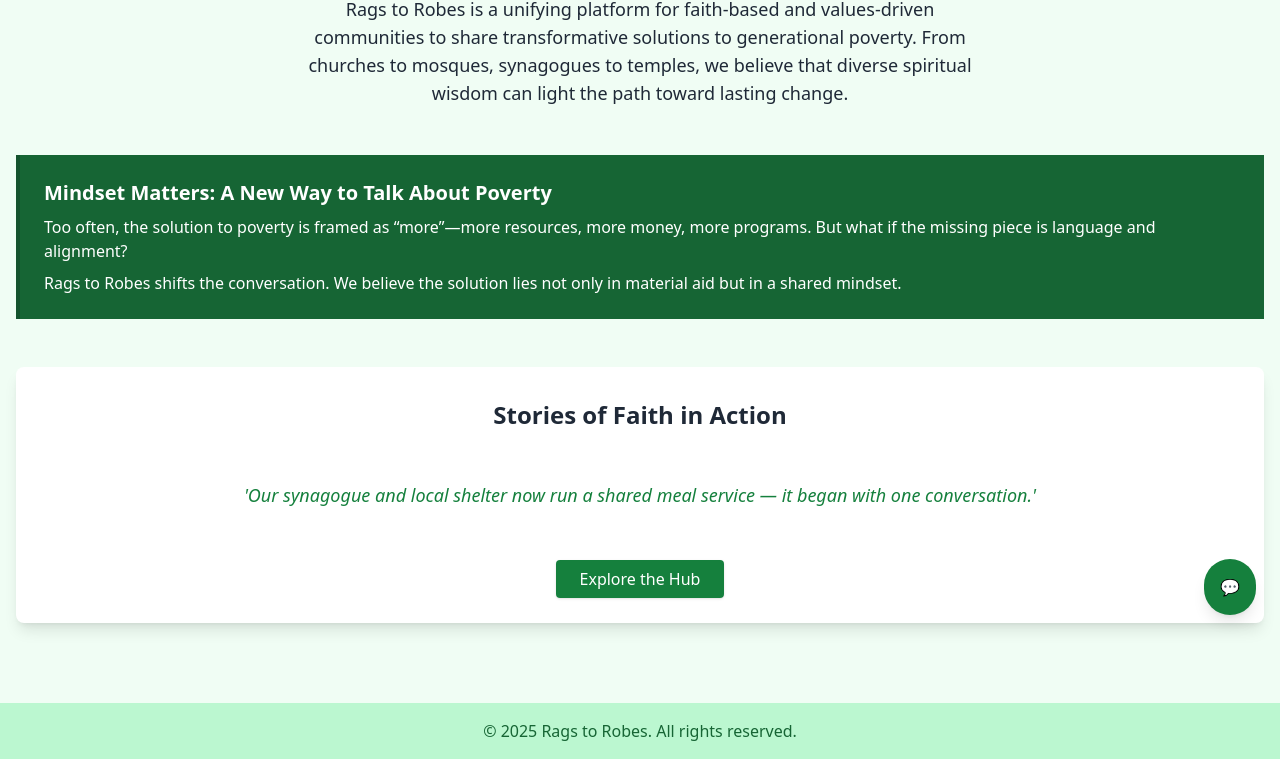
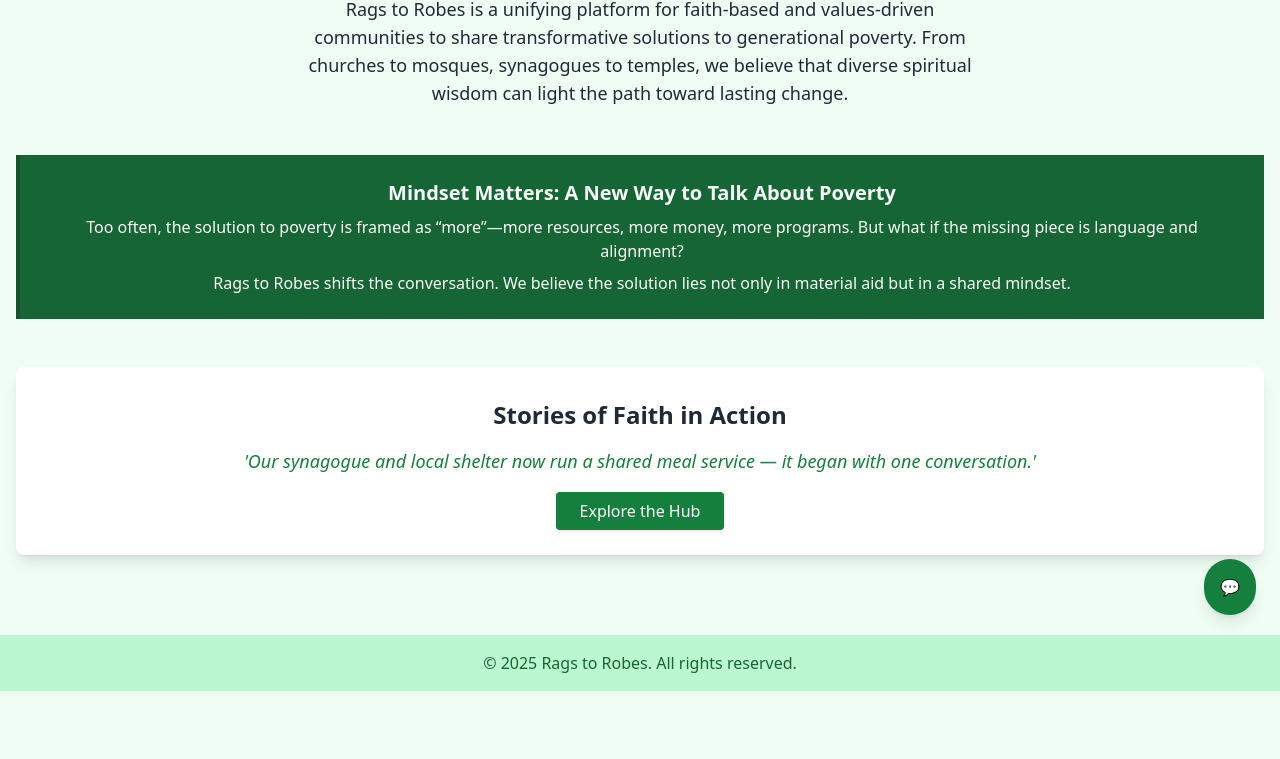
Before and after one commit to Rags-to-Robes/SIP, a plain HTML site: page index.html in a window 1280 px wide. Shown: the part 161-920 px from the top of the page. After the commit the page ends 852 px from the top, so only its background shows below. Drawn offline with nearby package versions, Linux system fonts and the light colour scheme.

Commit message:
rotation timing

```diff
--- a/index.html
+++ b/index.html
@@ -39,7 +39,7 @@
       </section>
 
       <!-- Mindset Shift Section -->
-      <section id="rotating-section" class="bg-green-800 border-l-4 border-green-900 text-white p-6 mb-12">
+      <section id="rotating-section" class="bg-green-800 border-l-4 border-green-900 text-white p-6 mb-12 text-center flex flex-col items-center min-h-[150px]">
         <h3 id="rotating-title" class="text-xl font-semibold mb-2">Mindset Matters: A New Way to Talk About Poverty</h3>
         <p id="rotating-paragraph-1" class="mb-2">
           Too often, the solution to poverty is framed as “more”—more resources, more money, more programs. But what if the missing piece is language and alignment?
@@ -52,7 +52,7 @@
       <!-- CTA Section with Rotating Success Stories -->
       <section class="bg-white p-8 rounded-lg shadow-lg text-center">
         <h3 class="text-2xl font-semibold mb-4">Stories of Faith in Action</h3>
-        <p id="success-story" class="italic fade-slide text-green-700 text-lg mb-6 h-24 flex items-center justify-center"></p>
+        <p id="success-story" class="italic fade-slide text-green-700 text-lg mb-6 h-18 flex items-center justify-center"></p>
         <a href="pages/resources.html" class="bg-green-700 hover:bg-green-800 text-white px-6 py-2 rounded shadow">
           Explore the Hub
         </a>
@@ -82,6 +82,7 @@
       ];
       let index = 0;
       const storyElement = document.getElementById("success-story");
+      storyElement.textContent = stories[0];
       function rotateStory() {
         storyElement.style.opacity = 0;
         setTimeout(() => {
@@ -91,7 +92,7 @@
         }, 1000);
       }
       rotateStory();
-      setInterval(rotateStory, 6000);
+      setInterval(rotateStory, 10000);
     </script>
 
     <script>
@@ -118,12 +119,13 @@
         }
       ];
 
-      let sectionIndex = 0;
+      let sectionIndex = 1;
       function rotateSection() {
         const title = document.getElementById("rotating-title");
         const para1 = document.getElementById("rotating-paragraph-1");
         const para2 = document.getElementById("rotating-paragraph-2");
 
+        title.style.transition = para1.style.transition = para2.style.transition = "opacity 1s ease-in-out";
         title.style.opacity = para1.style.opacity = para2.style.opacity = 0;
         setTimeout(() => {
           const data = sectionData[sectionIndex];
@@ -133,10 +135,20 @@
 
           title.style.opacity = para1.style.opacity = para2.style.opacity = 1;
           sectionIndex = (sectionIndex + 1) % sectionData.length;
-        }, 600);
+        }, 1000);
       }
 
-      setInterval(rotateSection, 8000);
+      // Initially show first section
+      const firstData = sectionData[0];
+      document.getElementById("rotating-title").textContent = firstData.title;
+      document.getElementById("rotating-paragraph-1").textContent = firstData.paragraph1;
+      document.getElementById("rotating-paragraph-2").textContent = firstData.paragraph2;
+
+      // Delay the first rotation by 5 seconds, then rotate every 10 seconds
+      setTimeout(() => {
+        rotateSection();
+        setInterval(rotateSection, 10000);
+      }, 5000);
     </script>
 
     <script>
```
